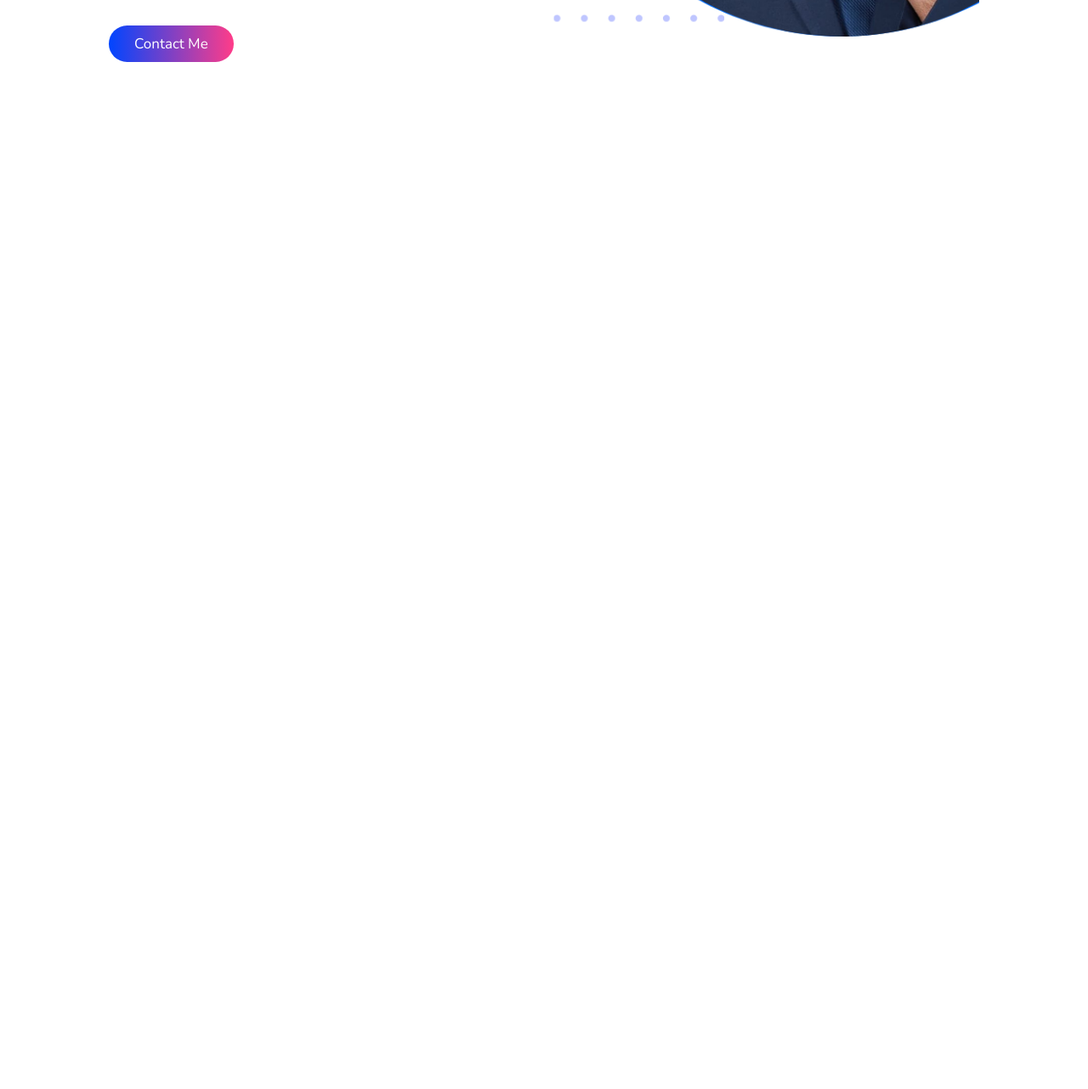
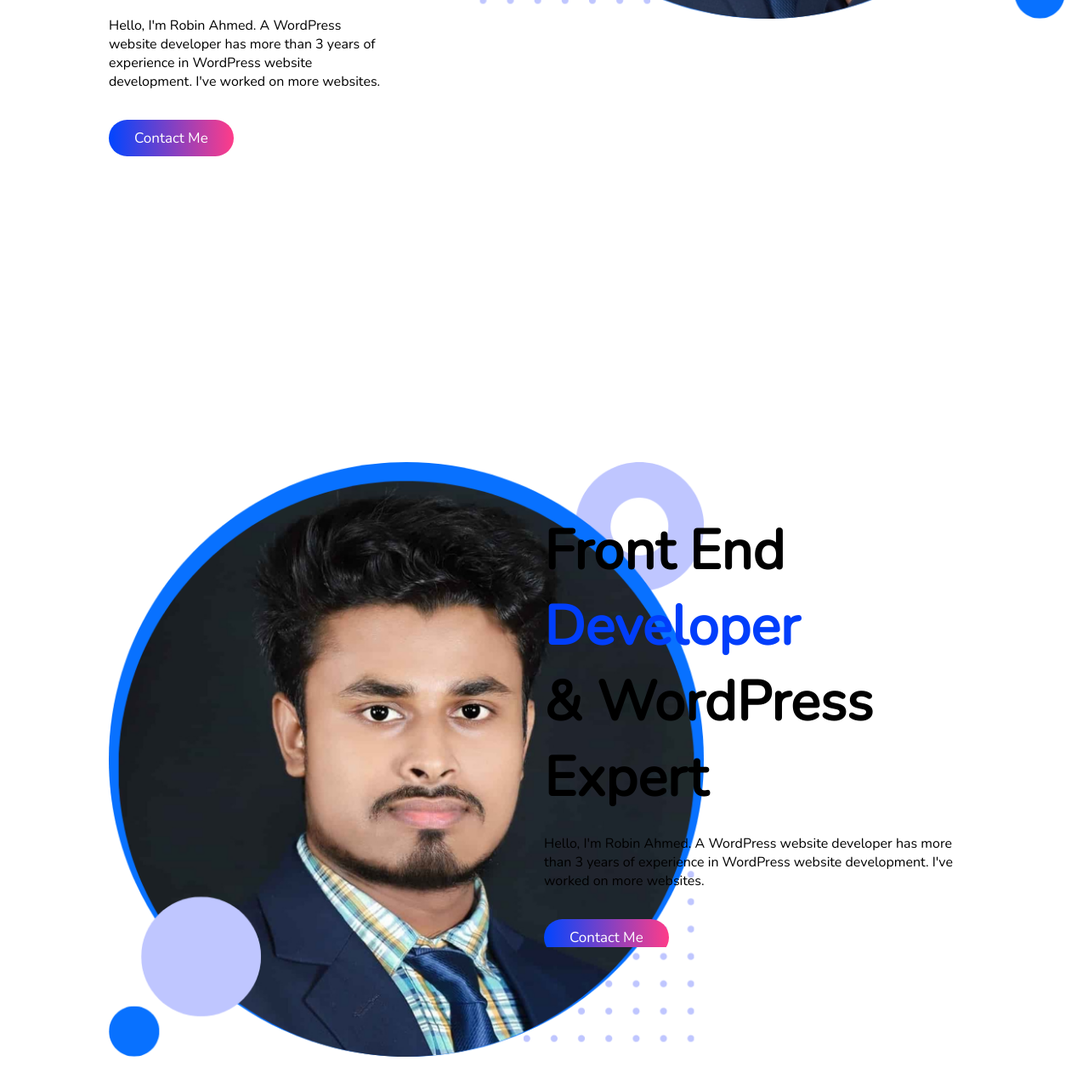
Before and after one commit to Robin2079/Robins-Portfolio, a plain HTML site: page index.html in a window 1280 px wide. Shown: the part 808-2090 px from the top of the page at 85% size. Before the commit the page ends 881 px from the top, so only its background shows below. Drawn offline with nearby package versions, Linux system fonts and the light colour scheme.

Commit message:
Edited Second Section

```diff
--- a/index.html
+++ b/index.html
@@ -12,6 +12,8 @@
   <link rel="stylesheet" href="style.css">
 </head>
 <body>
+
+  <!-- Menu Start From Here -->
   <ul class="menu">
     <li class="drop"><a href="https://www.facebook.com/md.robinahmed.142/">About Robin</a>
     </li>
@@ -21,7 +23,10 @@
     <li><a href="#!">Blogs</a></li>
     <li><a href="#!">Contact</a></li>
   </ul>
+  <!-- Menu End Here -->
 
+
+  <!--Section One Start From Here-->
   <section class="sec_one">
     <div class="col_one_sec_one">
       <div class="sec_col_one_content">
@@ -30,7 +35,7 @@
         <br>
         <p>Hello, I'm Robin Ahmed. A WordPress website developer has more than 3 years of experience in WordPress website development. I've worked on more websites.</p>
         <br><br>
-        <a href="#!" class="btn_one">Contact Me</a>
+        <a href="#!" target="_blank" class="btn_one">Contact Me</a>
       </div>
     </div>
 
@@ -40,6 +45,28 @@
       </div>
     </div>
   </section>
+  <!--Section One End Here-->
+
+
+  <!--Section Two Start From Here-->
+  <section class="sec_two">
+    <div class="col_one_sec_two">
+      <div class="sec_col_one_content">
+        <img class="sec_two_image" src="images/robin-2.png" alt="Robin">
+      </div>
+    </div>
+    <div class="col_two_sec_two">
+      <div class="sec_col_two_content">
+        <h1 class="sec_two_heading">Front End <span style="color:#013EFB">Developer</span><br>
+        & WordPress Expert</h1>
+        <br>
+        <p>Hello, I'm Robin Ahmed. A WordPress website developer has more than 3 years of experience in WordPress website development. I've worked on more websites.</p>
+        <br><br>
+        <a href="#!" target="_blank" class="btn_two">Contact Me</a>
+      </div>
+    </div>
+  </section>
+  <!--Section Two End Here-->
 
 
 </body>
--- a/style.css
+++ b/style.css
@@ -11,6 +11,7 @@
   justify-content: space-evenly;
   list-style-type: none;
   height: 60px;
+  box-shadow: 0 4px 8px 0 rgba(0, 0, 0, 0.2), 0 6px 20px 0 rgba(0, 0, 0, 0.19);;
 }
 
 .menu li {
@@ -51,7 +52,7 @@ p {
   margin-right:auto;
 }
 
-.btn_one {
+.btn_one, .btn_two {
   background: linear-gradient( to left, #FF3C89, #0045FF );
   text-decoration: none;
   border-radius: 100px;
@@ -61,8 +62,7 @@ p {
 }
 
 
-
-.col_two_sec_one {
+.col_two_sec_two {
   overflow: hidden;
   width: 50%;
   margin: auto;
@@ -84,3 +84,43 @@ p {
   width: 700px;
   margin-top: 70px;
 }
+
+/**Section One End Here**/
+
+
+/**Section Two Start From Here**/
+.sec_two {
+  width: 80%;
+  min-height: 800px;
+  margin: auto;
+  display: flex;
+}
+
+.col_one_sec_two {
+  float: left;
+  width: 50%;
+  padding-top: 300px;
+  padding-right: 100px;
+  padding-bottom: 100px;
+}
+
+.col_two_sec_two {
+  overflow: hidden;
+  width: 50%;
+  padding-top: 200px;
+}
+
+@media screen and (max-width: 600px) {
+  .col_one_sec_two {
+    width: 100%;
+  }
+}
+
+.sec_two_image {
+  margin-left:auto;
+  margin-right:auto;
+  display:block;
+  height: 700px;
+  width: 700px;
+  margin-top: 70px;
+}
```
